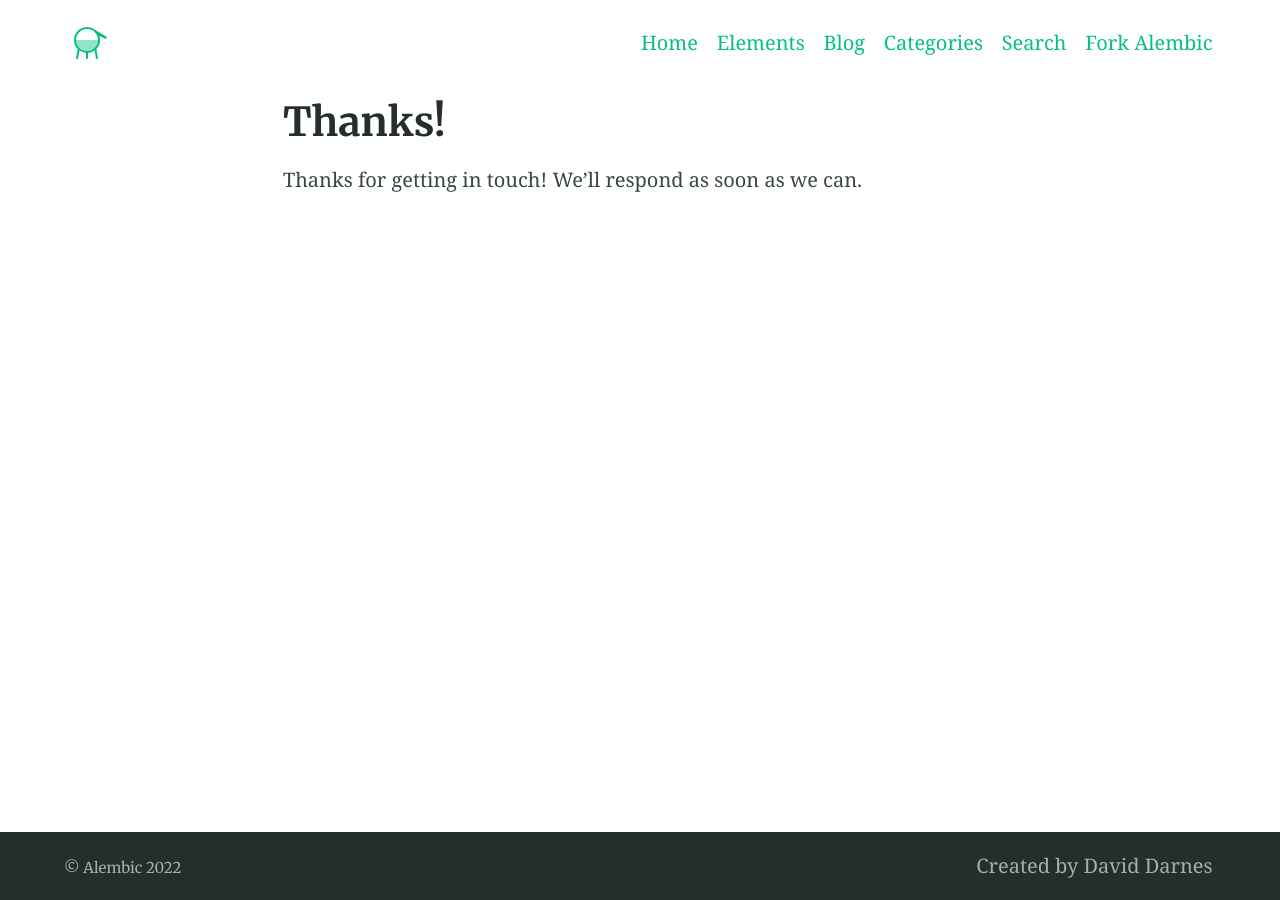
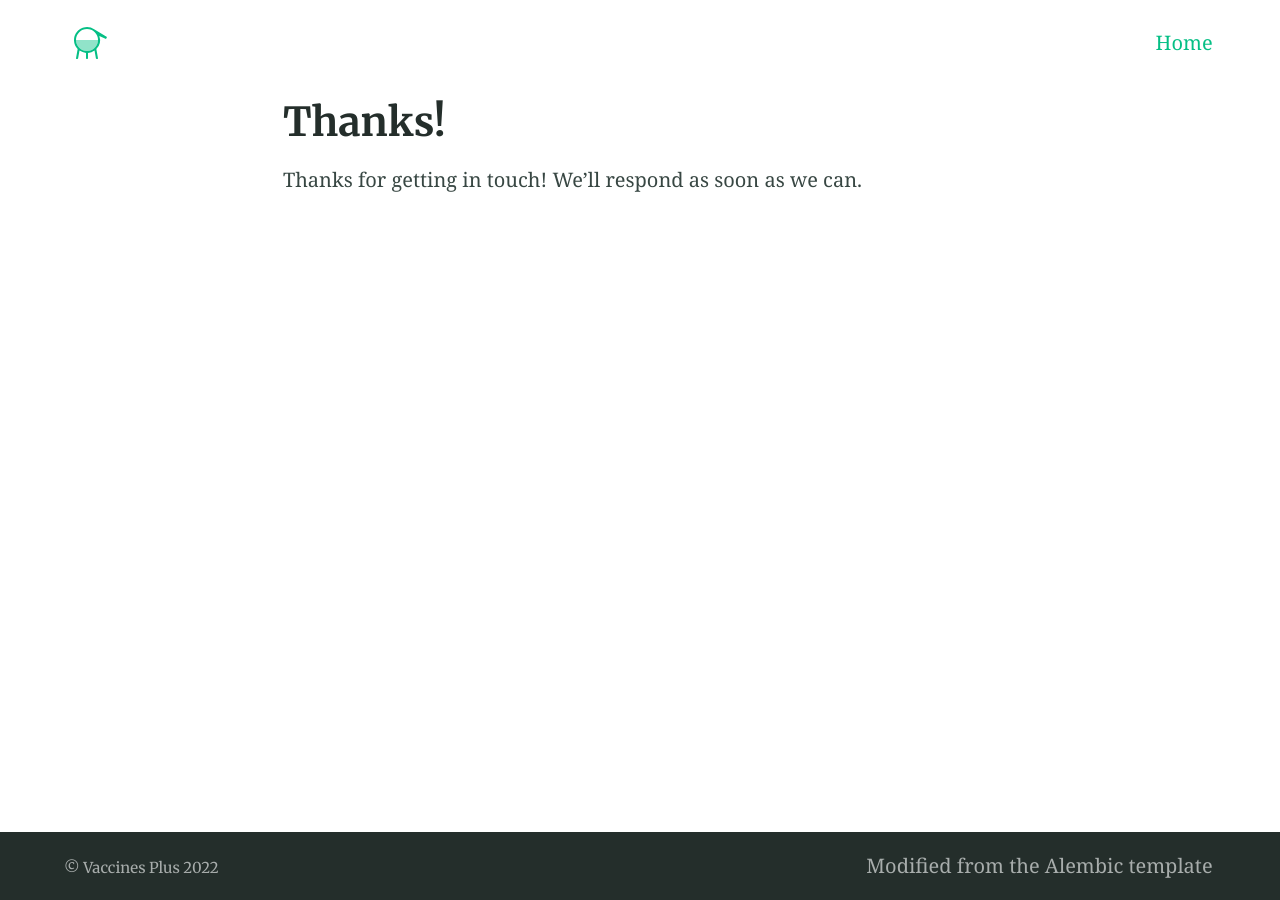
Before and after one commit to utunga/vaccines-plus, a Jekyll site: the page built from thanks.md, in a window 1280 px wide. Built offline with Jekyll 4.4.1, drawn with Linux system fonts in a browser that asks for light colours.

```diff
--- a/Gemfile
+++ b/Gemfile
@@ -3,3 +3,5 @@ source "https://rubygems.org"
 gemspec
 
 gem "jekyll-remote-theme", "~> 0.4.3"
+
+gem "webrick", "~> 1.7"
--- a/_config.yml
+++ b/_config.yml
@@ -95,10 +95,10 @@ defaults:
 
 # 7. Site settings
 encoding: utf-8 # Make sure the encoding is right
-lang: en-GB # Set the site language
-title: "Alembic" # Site name or title, also used in jekyll-seo-tag
+lang: en-NZ # Set the site language
+title: "Vaccines Plus" # Site name or title, also used in jekyll-seo-tag
 logo: "/assets/logos/logo.svg" # Site logo, also used in jekyll-seo-tag
-description: "Alembic is a starting point for Jekyll projects. Rather than starting from scratch, this boilerplate is designed to get the ball rolling immediately" # Site description and default description, also used in jekyll-seo-tag
+description: "" # Site description and default description, also used in jekyll-seo-tag
 url: "https://alembic.darn.es" # Site url, also used in jekyll-seo-tag
 baseurl: ""
 repo: "https://github.com/daviddarnes/alembic"
@@ -126,20 +126,20 @@ favicons: # Favicons are also used in the manifest file. Syntax is 'size: path'
 navigation_header:
 - title: Home
   url: /
-- title: Elements
-  url: /elements/
-- title: Blog
-  url: /blog/
-- title: Categories
-  url: /categories/
-- title: Search
-  url: /search/
-- title: Fork Alembic
-  url: https://github.com/daviddarnes/alembic
+#- title: Elements
+#  url: /elements/
+#- title: Blog
+#  url: /blog/
+#- title: Categories
+#  url: /categories/
+#- title: Search
+#  url: /search/
+#- title: Fork Alembic
+#  url: https://github.com/daviddarnes/alembic
 
 navigation_footer:
-- title: Created by David Darnes
-  url: https://darn.es
+- title: Modified from the Alembic template
+#  url: https://darn.es
 
 social_links: # Appears in sidebar. Set the urls then uncomment and comment out as desired
   Twitter: https://twitter.com/DavidDarnes
--- a/assets/styles.scss
+++ b/assets/styles.scss
@@ -3,4 +3,6 @@ title: false
 styles: true
 ---
 
+$headingColour: #55A034 !default;
+
 @import "alembic";
```
Also changed, not shown: index.md (+35 -74 lines), 1 other file.
